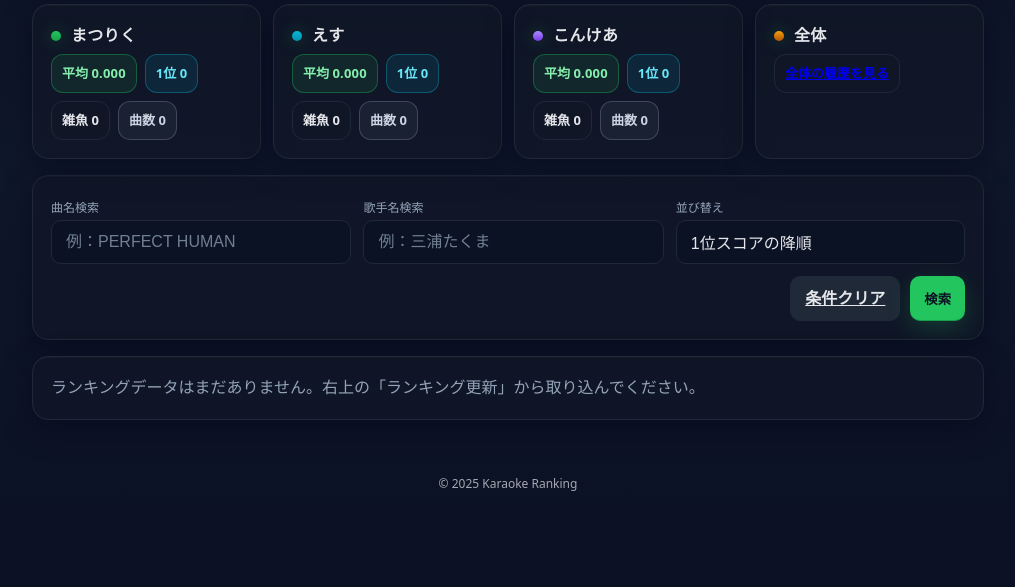
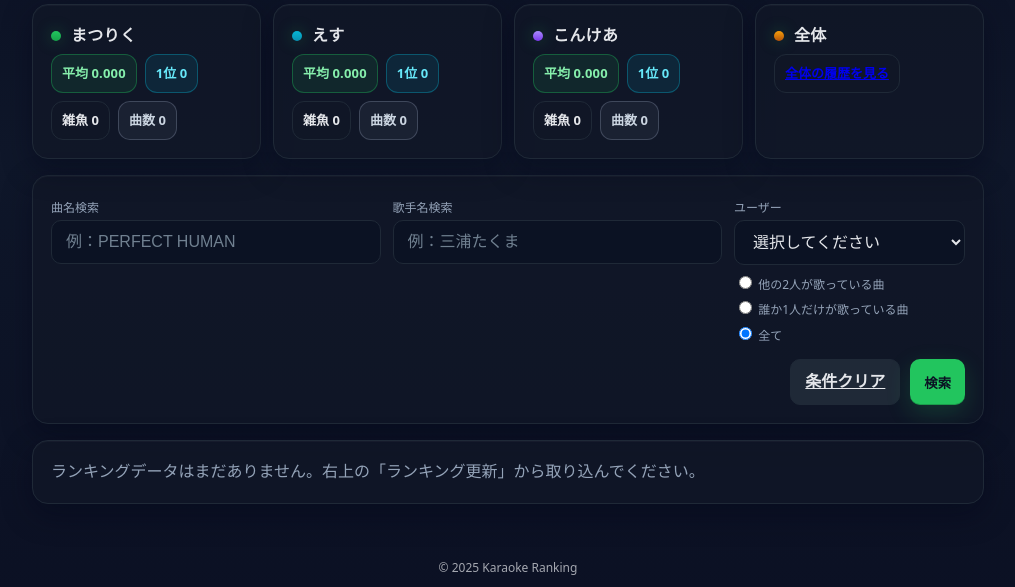
Before and after one commit to matsuriku0331/karaoke_ranking2, a Flask app: page /ranking in a window 1280 px wide. Shown: the part 165-752 px from the top of the page, without its empty margins (132-1147 px from the left). Run offline with Flask 3, Linux system fonts and the light colour scheme.

Commit message:
dっっk

```diff
--- a/app.py
+++ b/app.py
@@ -95,7 +95,7 @@ USER_COOKIES = {
 }
 
 # ---- Helpers ----
-def fetch_damtomo_ai_scores(username, cookies, max_pages=10):  # ★ 10 に固定
+def fetch_damtomo_ai_scores(username, cookies, max_pages=10):
     all_scores = []
     for page in range(1, max_pages + 1):
         params = {"cdmCardNo": cookies.get("scr_cdm", ""), "pageNo": page, "detailFlg": 0}
@@ -203,17 +203,12 @@ def admin_required(fn):
         return redirect(url_for("admin_login", next=request.path))
     return wrapper
 
-# ---- CSV ユーティリティ ----
 ALLOWED_CSV_EXTS = {"csv"}
 
 def _allowed_csv(filename: str) -> bool:
     return "." in filename and filename.rsplit(".", 1)[1].lower() in ALLOWED_CSV_EXTS
 
 def _read_csv_flex(file_storage) -> pd.DataFrame:
-    """
-    エンコーディングを utf-8-sig → cp932 の順で試す。
-    余計な空白をtrim。空行は落とす。
-    """
     raw = file_storage.read()
     for enc in ("utf-8-sig", "cp932"):
         try:
@@ -225,7 +220,6 @@ def _read_csv_flex(file_storage) -> pd.DataFrame:
     if df is None:
         raise ValueError("CSVの読み込みに失敗しました（文字コード不明）。UTF-8 / Shift_JIS を試してください。")
 
-    # 列名・文字列のトリム
     df.columns = [str(c).strip() for c in df.columns]
     for col in df.columns:
         if df[col].dtype == object:
@@ -234,11 +228,6 @@ def _read_csv_flex(file_storage) -> pd.DataFrame:
     return df
 
 def _normalize_csv_columns(df: pd.DataFrame) -> pd.DataFrame:
-    """
-    いろいろな列名バリエーションを、アプリの標準
-    「曲名」「歌手名」「ユーザー」「スコア」「日付」に正規化する
-    """
-    # 候補名（小文字比較）
     candidates = {
         "曲名": {"曲名", "song", "title", "song_name", "songs"},
         "歌手名": {"歌手名", "artist", "singer", "artist_name"},
@@ -258,7 +247,6 @@ def _normalize_csv_columns(df: pd.DataFrame) -> pd.DataFrame:
         if hit:
             target_cols[std] = hit
 
-    # 必須：曲名, ユーザー, スコア, 日付（歌手名は任意）
     required = {"曲名", "ユーザー", "スコア", "日付"}
     if not required.issubset(set(target_cols.keys())):
         missing = required - set(target_cols.keys())
@@ -268,10 +256,7 @@ def _normalize_csv_columns(df: pd.DataFrame) -> pd.DataFrame:
     out["曲名"] = df[target_cols["曲名"]]
     out["歌手名"] = df[target_cols["歌手名"]] if "歌手名" in target_cols else None
     out["ユーザー"] = df[target_cols["ユーザー"]]
-    # スコアをfloat化
     out["スコア"] = pd.to_numeric(df[target_cols["スコア"]], errors="coerce")
-
-    # 日付：柔軟にパース
     out["日付"] = pd.to_datetime(df[target_cols["日付"]], errors="coerce")
     return out
 
@@ -284,8 +269,21 @@ def home():
 def ranking():
     song_query = request.args.get("song", "")
     singer_query = request.args.get("singer", "")
+    filter_user = request.args.get("filter_user", "")
+    filter_type = request.args.get("filter_type", "")
 
     df_all = df_from_db()
+
+    if not df_all.empty and filter_user and filter_type:
+        song_users = df_all.groupby("曲名")["ユーザー"].unique()
+        if filter_type == "others2":
+            allowed = song_users[song_users.apply(
+                lambda us: filter_user not in us and len(set(us)) == 2
+            )].index
+            df_all = df_all[df_all["曲名"].isin(allowed)]
+        elif filter_type == "solo":
+            allowed = song_users[song_users.apply(lambda us: len(set(us)) == 1)].index
+            df_all = df_all[df_all["曲名"].isin(allowed)]
 
     user_averages = {}
     first_place_counts = {}
@@ -343,12 +341,16 @@ def ranking():
         user_total_records=user_total_records,
         song_query=song_query,
         singer_query=singer_query,
+        filter_user=filter_user,
+        filter_type=filter_type,
     )
 
 @app.route("/update_ranking", methods=["POST"])
 def update_ranking():
     song_query = request.form.get("song", "")
     singer_query = request.form.get("singer", "")
+    filter_user = request.form.get("filter_user", "")
+    filter_type = request.form.get("filter_type", "")
     total_inserted = 0
     for user, cookies in USER_COOKIES.items():
         if not cookies.get("scr_cdm"):
@@ -358,8 +360,12 @@ def update_ranking():
             inserted = insert_scores_from_df(df_new)
             total_inserted += inserted
             print(f"[update] {user}: inserted {inserted} rows")
-    # 元のままのメッセージでもOKだが、ここでは何も変更しない
-    return redirect(request.referrer or url_for("ranking", song=song_query, singer=singer_query))
+    flash(f"ランキング更新完了: {total_inserted} 件追加", "info")
+    return redirect(request.referrer or url_for("ranking", song=song_query,
+                                                singer=singer_query,
+                                                filter_user=filter_user,
+                                                filter_type=filter_type))
+
 
 # ---- User History ----
 @app.route("/user/<username>", methods=["GET"])
--- a/templates/ranking.html
+++ b/templates/ranking.html
@@ -27,22 +27,14 @@
     .pill.cyan{background:rgba(6,182,212,.10); border-color:rgba(6,182,212,.35); color:#67e8f9}
     .pill.gray{background:rgba(148,163,184,.08); border-color:rgba(148,163,184,.30); color:#cbd5e1}
 
-    /* 入力を常に見やすく（デスクトップでも16px、モバイルはさらに拡大） */
     input[type="text"], select { padding: 12px 14px; font-size: 16px; width:100%; }
     .name-link{ color:var(--text); text-decoration:none; }
     .name-link:hover{ text-decoration:underline; }
 
     .score{ font-weight:900; letter-spacing:.2px; text-shadow:0 0 12px rgba(34,197,94,.18); }
-
-    /* ★ このページの統計数字は四角背景を外す（外枠ピルは残す） */
-    .user-card .stats .score{
-      background:none; border:none; text-shadow:none; padding:0;
-    }
-
-    /* ★ 文字折返しを強化して縦伸び防止 */
+    .user-card .stats .score{ background:none; border:none; text-shadow:none; padding:0; }
     .song-title, .artist, td, th { word-break:break-word; overflow-wrap:break-word; }
 
-    /* ★ モバイル最適化：検索欄を1列にしてタップしやすく */
     @media (max-width: 768px) {
       .grid.cols-3{ grid-template-columns: 1fr; }
       input[type="text"], select { padding: 13px 15px; font-size: 16px; }
@@ -59,12 +51,13 @@
 {% block update_hidden %}
   <input type="hidden" name="song" value="{{ song_query }}">
   <input type="hidden" name="singer" value="{{ singer_query }}">
+  <input type="hidden" name="filter_user" value="{{ filter_user }}">
+  <input type="hidden" name="filter_type" value="{{ filter_type }}">
 {% endblock %}
 
 {% block content %}
   <div class="h1" style="display:flex; align-items:center; justify-content:space-between;">
     <span>曲別ランキング</span>
-    <!-- 🔙 元の位置に戻す -->
     <a href="{{ url_for('home') }}" class="btn secondary" style="font-size:14px; padding:6px 12px;">ホームに戻る</a>
   </div>
 
@@ -99,6 +92,7 @@
     </div>
   </div>
 
+  <!-- ★検索フォーム拡張 -->
   <form class="card" method="get" action="{{ url_for('ranking') }}" style="margin-bottom:16px">
     <div class="grid cols-3">
       <div>
@@ -110,8 +104,21 @@
         <input type="text" id="singer" name="singer" placeholder="例：三浦たくま" value="{{ singer_query }}">
       </div>
       <div>
-        <label>並び替え</label>
-        <input type="text" value="1位スコアの降順" readonly>
+        <label for="filter_user">ユーザー</label>
+        <select name="filter_user" id="filter_user">
+          <option value="">選択してください</option>
+          <option value="まつりく" {% if filter_user=='まつりく' %}selected{% endif %}>まつりく</option>
+          <option value="えす" {% if filter_user=='えす' %}selected{% endif %}>えす</option>
+          <option value="こんけあ" {% if filter_user=='こんけあ' %}selected{% endif %}>こんけあ</option>
+        </select>
+        <div style="margin-top:6px">
+          <label><input type="radio" name="filter_type" value="others2"
+                        {% if filter_type=='others2' %}checked{% endif %}> 他の2人が歌っている曲</label><br>
+          <label><input type="radio" name="filter_type" value="solo"
+                        {% if filter_type=='solo' %}checked{% endif %}> 誰か1人だけが歌っている曲</label><br>
+          <label><input type="radio" name="filter_type" value=""
+                        {% if not filter_type %}checked{% endif %}> 全て</label>
+        </div>
       </div>
     </div>
     <div class="row" style="margin-top:12px; justify-content:flex-end">
```
